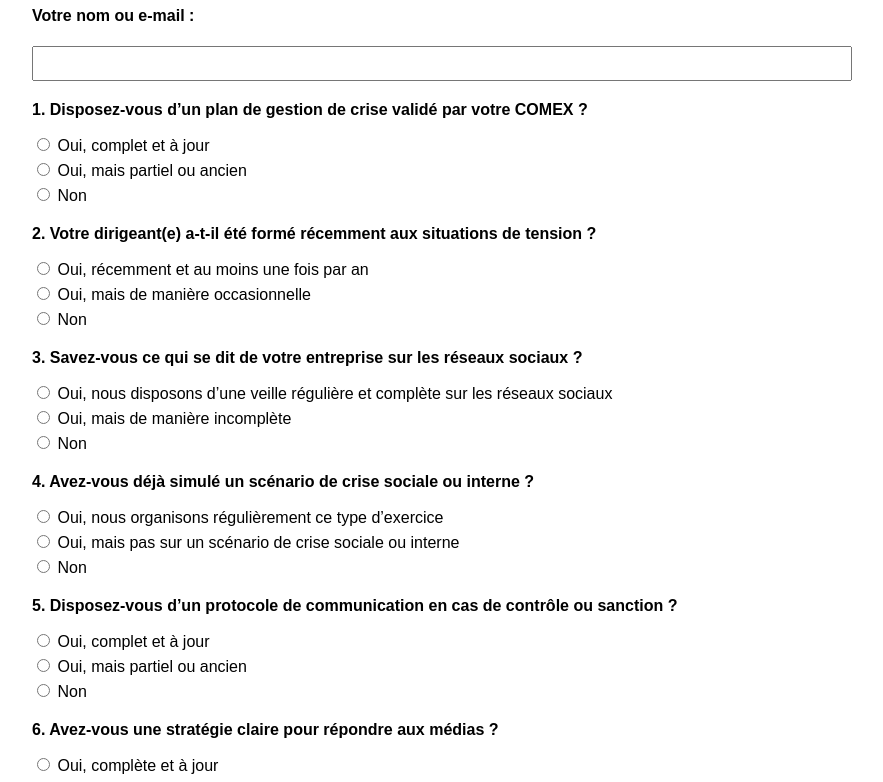
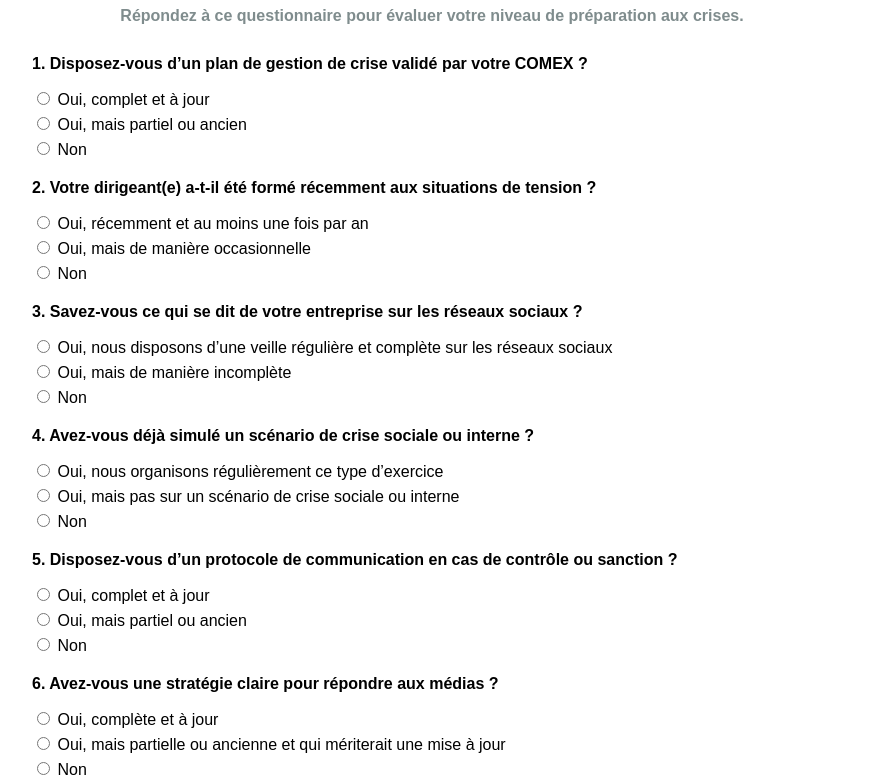
Before and after one commit to Sarahjumeau25/Questionnaire-crise-, a plain HTML site: page index.html in a window 1280 px wide. Shown: the part 93-875 px from the top of the page, without its empty margins (208-1091 px from the left). Drawn offline with Linux system fonts and the light colour scheme.

Commit message:
Update index.html

```diff
--- a/index.html
+++ b/index.html
@@ -9,10 +9,9 @@
 <body>
     <h1>Questionnaire de gestion de crise</h1>
     <form name="criseForm" netlify id="criseForm">
-        <div class="question">
-            <p>Votre nom ou e-mail :</p>
-            <input type="text" id="nom" name="nom" required>
-        </div>
+        <div class="question" style="text-align: center; margin-bottom: 30px;">
+    <p style="font-size: 16px; color: #7f8c8d;">Répondez à ce questionnaire pour évaluer votre niveau de préparation aux crises.</p>
+</div>
         <div class="question">
             <p>1. Disposez-vous d’un plan de gestion de crise validé par votre COMEX ?</p>
             <label><input type="radio" name="q1" value="complet" required> Oui, complet et à jour</label>
@@ -84,7 +83,7 @@
             <label><input type="radio" name="q12" value="oui" required> Oui</label>
             <label><input type="radio" name="q12" value="non"> Non</label>
         </div>
-        <button type="submit">Soumettre</button>
+        <button type="button" id="voirDiagnostic" style="background-color: #3498db; border: none;">Voir mon diagnostic</button>
     </form>
 </body>
 </html>
```
